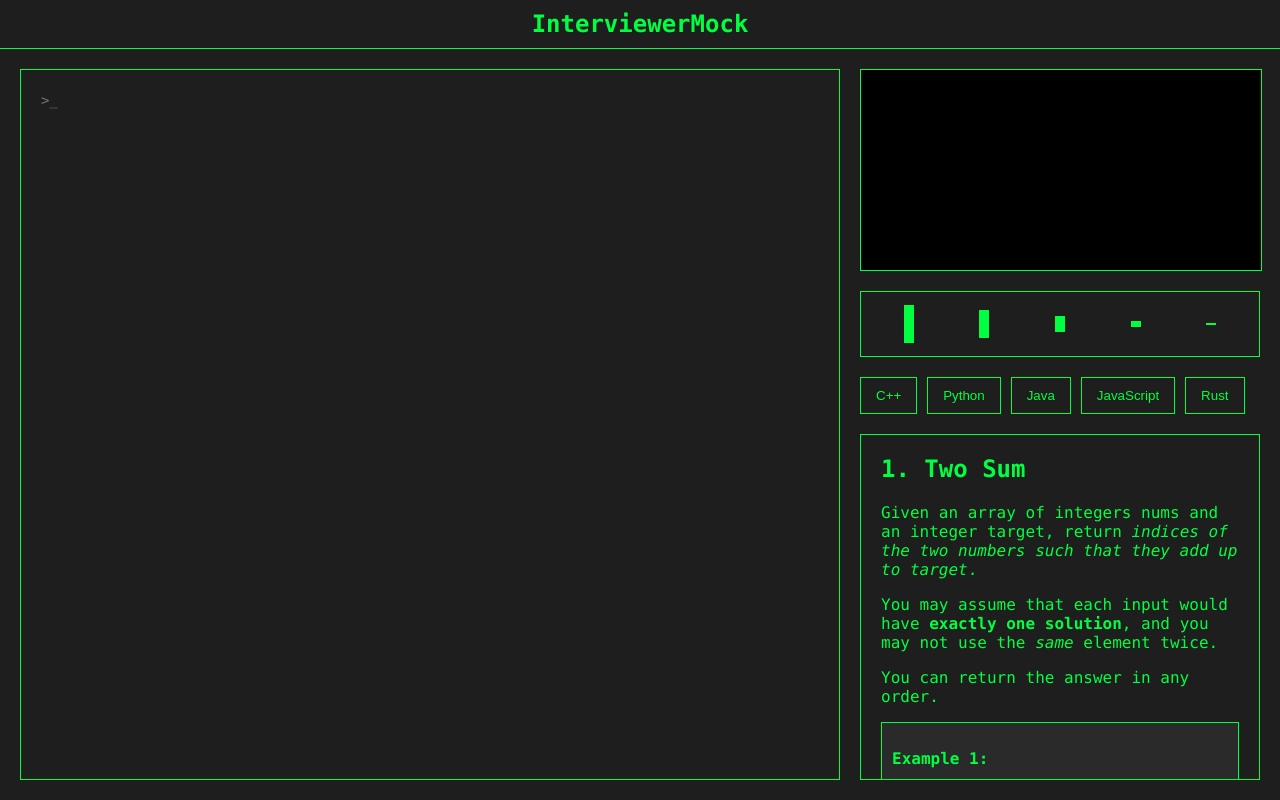
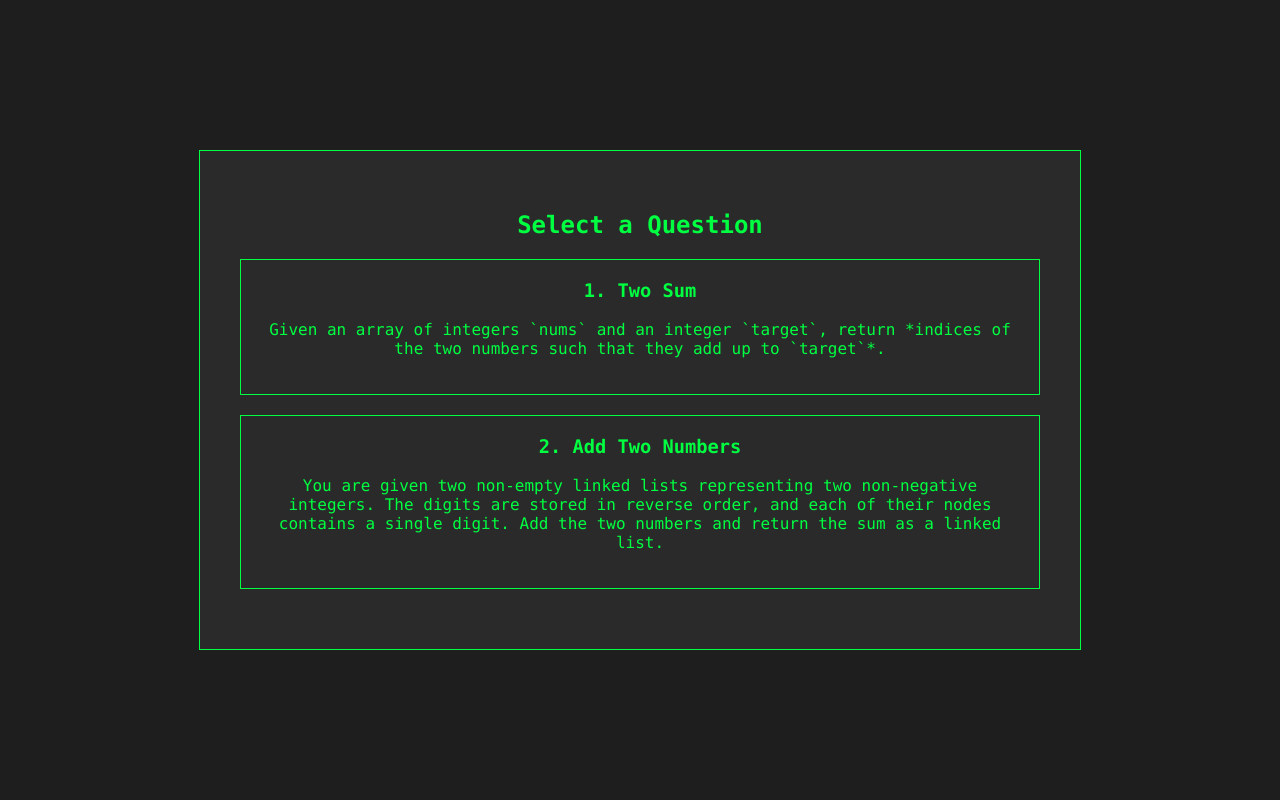
Before and after one commit to chang-07/hackwestern, a React (Create React App) app in the folder frontend/: page / in a window 1280 px wide. Both pictures are taken after a click on the button "Log In". Built offline with nearby package versions, Linux system fonts and the light colour scheme; no server answers.

Commit message:
highlighting + questionselect

```diff
--- a/frontend/package.json
+++ b/frontend/package.json
@@ -7,9 +7,11 @@
     "@testing-library/jest-dom": "^6.9.1",
     "@testing-library/react": "^16.3.0",
     "@testing-library/user-event": "^13.5.0",
+    "prismjs": "^1.30.0",
     "react": "^19.2.0",
     "react-dom": "^19.2.0",
     "react-scripts": "5.0.1",
+    "react-simple-code-editor": "^0.14.1",
     "web-vitals": "^2.1.4"
   },
   "scripts": {
--- a/frontend/src/App.css
+++ b/frontend/src/App.css
@@ -72,6 +72,36 @@
   text-decoration: none;
 }
 
+.question-selector-container {
+  width: 80%;
+  max-width: 800px;
+  padding: 40px;
+  border: 1px solid #00FF41;
+  background-color: #2a2a2a;
+  text-align: center;
+}
+
+.question-list {
+  margin-top: 20px;
+}
+
+.question-item {
+  padding: 20px;
+  border: 1px solid #00FF41;
+  margin-bottom: 20px;
+  cursor: pointer;
+  transition: background-color 0.2s;
+}
+
+.question-item:hover {
+  background-color: #00FF41;
+  color: #1E1E1E;
+}
+
+.question-item h3 {
+  margin-top: 0;
+}
+
 .app-header {
   text-align: center;
   padding: 10px;
@@ -106,15 +136,19 @@
 .code-editor {
   width: 100%;
   height: 100%;
-  background-color: #1E1E1E;
   border: 1px solid #00FF41;
-  padding: 20px;
-  font-family: 'Menlo', 'Monaco', 'Courier New', monospace;
-  font-size: 14px;
-  line-height: 1.5;
-  resize: none;
   box-sizing: border-box;
-  color: #00FF41;
+  background: #1E1E1E;
+}
+
+.code-editor pre[class*="language-"] {
+  background: #1E1E1E !important;
+}
+
+.code-editor textarea, .code-editor pre {
+  font-family: 'Menlo', 'Monaco', 'Courier New', monospace !important;
+  font-size: 14px !important;
+  line-height: 1.5 !important;
 }
 
 .sidebar {
@@ -174,6 +208,7 @@
   margin-top: 20px;
   display: flex;
   justify-content: flex-start;
+  flex-wrap: wrap;
 }
 
 .language-selector button {
@@ -183,6 +218,7 @@
   padding: 10px 15px;
   cursor: pointer;
   margin-right: 10px;
+  margin-bottom: 10px;
   transition: background-color 0.2s, color 0.2s;
 }
 
--- a/frontend/src/App.js
+++ b/frontend/src/App.js
@@ -1,16 +1,67 @@
 import React, { useState, useEffect, useRef } from 'react';
+import Editor from 'react-simple-code-editor';
+import { highlight, languages } from 'prismjs/components/prism-core';
+import 'prismjs/components/prism-clike';
+import 'prismjs/components/prism-javascript';
+import 'prismjs/components/prism-python';
+import 'prismjs/components/prism-java';
+import 'prismjs/components/prism-c';
+import 'prismjs/components/prism-cpp';
+import 'prismjs/components/prism-rust';
+import 'prismjs/themes/prism-tomorrow.css';
 import './App.css';
 
+const questions = [
+  {
+    id: 1,
+    title: '1. Two Sum',
+    description: 'Given an array of integers `nums` and an integer `target`, return *indices of the two numbers such that they add up to `target`*.',
+    details: 'You may assume that each input would have **exactly one solution**, and you may not use the *same* element twice. You can return the answer in any order.',
+    examples: [
+      {
+        input: 'nums = [2,7,11,15], target = 9',
+        output: '[0,1]',
+        explanation: 'Because nums[0] + nums[1] == 9, we return [0, 1].',
+      },
+      {
+        input: 'nums = [3,2,4], target = 6',
+        output: '[1,2]',
+      },
+    ],
+  },
+  {
+    id: 2,
+    title: '2. Add Two Numbers',
+    description: 'You are given two non-empty linked lists representing two non-negative integers. The digits are stored in reverse order, and each of their nodes contains a single digit. Add the two numbers and return the sum as a linked list.',
+    details: 'You may assume the two numbers do not contain any leading zero, except the number 0 itself.',
+    examples: [
+      {
+        input: 'l1 = [2,4,3], l2 = [5,6,4]',
+        output: '[7,0,8]',
+        explanation: '342 + 465 = 807.',
+      },
+    ],
+  },
+];
+
 function App() {
-  const [isLoggedIn, setIsLoggedIn] = useState(false);
+  const [currentView, setCurrentView] = useState('login');
+  const [selectedQuestion, setSelectedQuestion] = useState(null);
 
   const handleLogin = () => {
-    setIsLoggedIn(true);
+    setCurrentView('questionSelector');
+  };
+
+  const handleQuestionSelect = (question) => {
+    setSelectedQuestion(question);
+    setCurrentView('interview');
   };
 
   return (
     <div className="App">
-      {!isLoggedIn ? <Login onLogin={handleLogin} /> : <Interview />}
+      {currentView === 'login' && <Login onLogin={handleLogin} />}
+      {currentView === 'questionSelector' && <QuestionSelector onQuestionSelect={handleQuestionSelect} />}
+      {currentView === 'interview' && <Interview question={selectedQuestion} />}
     </div>
   );
 }
@@ -28,6 +79,23 @@
     </div>
   );
 }
+
+function QuestionSelector({ onQuestionSelect }) {
+  return (
+    <div className="question-selector-container">
+      <h2>Select a Question</h2>
+      <div className="question-list">
+        {questions.map(q => (
+          <div key={q.id} className="question-item" onClick={() => onQuestionSelect(q)}>
+            <h3>{q.title}</h3>
+            <p>{q.description}</p>
+          </div>
+        ))}
+      </div>
+    </div>
+  );
+}
+
 
 function Header() {
   return (
@@ -49,42 +117,36 @@
   );
 }
 
-function LanguageSelector() {
-  const [selectedLanguage, setSelectedLanguage] = useState(null);
-
-  const handleLanguageSelect = (language) => {
-    setSelectedLanguage(language);
-  };
-
+function LanguageSelector({ selectedLanguage, onLanguageSelect }) {
   return (
     <div className="language-selector">
       <button
-        className={selectedLanguage === 'c++' ? 'selected' : ''}
-        onClick={() => handleLanguageSelect('c++')}
+        className={selectedLanguage === 'cpp' ? 'selected' : ''}
+        onClick={() => onLanguageSelect('cpp')}
       >
         C++
       </button>
       <button
         className={selectedLanguage === 'python' ? 'selected' : ''}
-        onClick={() => handleLanguageSelect('python')}
+        onClick={() => onLanguageSelect('python')}
       >
         Python
       </button>
       <button
         className={selectedLanguage === 'java' ? 'selected' : ''}
-        onClick={() => handleLanguageSelect('java')}
+        onClick={() => onLanguageSelect('java')}
       >
         Java
       </button>
       <button
         className={selectedLanguage === 'javascript' ? 'selected' : ''}
-        onClick={() => handleLanguageSelect('javascript')}
+        onClick={() => onLanguageSelect('javascript')}
       >
         JavaScript
       </button>
       <button
         className={selectedLanguage === 'rust' ? 'selected' : ''}
-        onClick={() => handleLanguageSelect('rust')}
+        onClick={() => onLanguageSelect('rust')}
       >
         Rust
       </button>
@@ -92,35 +154,31 @@
   );
 }
 
-function ProblemDescription() {
+function ProblemDescription({ question }) {
   return (
     <div className="problem-description">
-      <h2>1. Two Sum</h2>
-      <p>Given an array of integers <code>nums</code> and an integer <code>target</code>, return <em>indices of the two numbers such that they add up to <code>target</code></em>.</p>
-      <p>You may assume that each input would have <strong>exactly one solution</strong>, and you may not use the <em>same</em> element twice.</p>
-      <p>You can return the answer in any order.</p>
-      <div className="example">
-        <p><strong>Example 1:</strong></p>
-        <pre>
-          <strong>Input:</strong> nums = [2,7,11,15], target = 9<br />
-          <strong>Output:</strong> [0,1]<br />
-          <strong>Explanation:</strong> Because nums[0] + nums[1] == 9, we return [0, 1].
-        </pre>
-      </div>
-      <div className="example">
-        <p><strong>Example 2:</strong></p>
-        <pre>
-          <strong>Input:</strong> nums = [3,2,4], target = 6<br />
-          <strong>Output:</strong> [1,2]
-        </pre>
-      </div>
+      <h2>{question.title}</h2>
+      <p>{question.description}</p>
+      <p>{question.details}</p>
+      {question.examples.map((ex, index) => (
+        <div className="example" key={index}>
+          <p><strong>Example {index + 1}:</strong></p>
+          <pre>
+            <strong>Input:</strong> {ex.input}<br />
+            <strong>Output:</strong> {ex.output}
+            {ex.explanation && <><br /><strong>Explanation:</strong> {ex.explanation}</>}
+          </pre>
+        </div>
+      ))}
     </div>
   );
 }
 
 
-function Interview() {
+function Interview({ question }) {
   const videoRef = useRef(null);
+  const [code, setCode] = useState('');
+  const [selectedLanguage, setSelectedLanguage] = useState('python');
 
   useEffect(() => {
     const getCamera = async () => {
@@ -137,18 +195,33 @@
     getCamera();
   }, []);
 
+  const handleLanguageSelect = (language) => {
+    setSelectedLanguage(language);
+  };
+
   return (
     <div className="interview-wrapper">
       <Header />
       <div className="interview-container">
         <div className="main-content">
-          <textarea className="code-editor" placeholder=">_"></textarea>
+          <Editor
+            value={code}
+            onValueChange={code => setCode(code)}
+            highlight={code => highlight(code, languages[selectedLanguage] || languages.clike)}
+            padding={20}
+            className="code-editor"
+            style={{
+              fontFamily: '"Menlo", "Monaco", "Courier New", monospace',
+              fontSize: 14,
+              lineHeight: 1.5,
+            }}
+          />
         </div>
         <div className="sidebar">
           <video ref={videoRef} className="camera-view" autoPlay playsInline></video>
           <VoiceBox />
-          <LanguageSelector />
-          <ProblemDescription />
+          <LanguageSelector selectedLanguage={selectedLanguage} onLanguageSelect={handleLanguageSelect} />
+          <ProblemDescription question={question} />
         </div>
       </div>
     </div>
```
Also changed, not shown: 1 other file (tests, documents, lock files or other folders).
